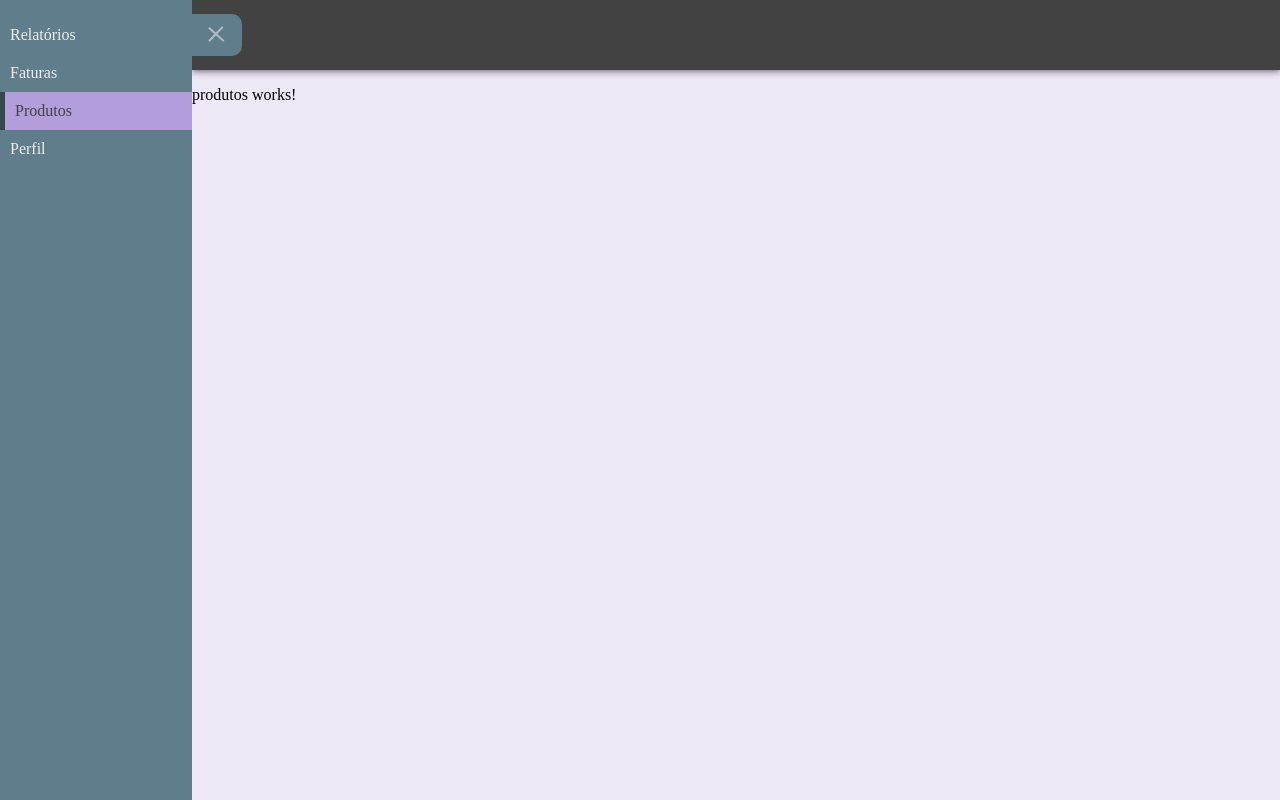
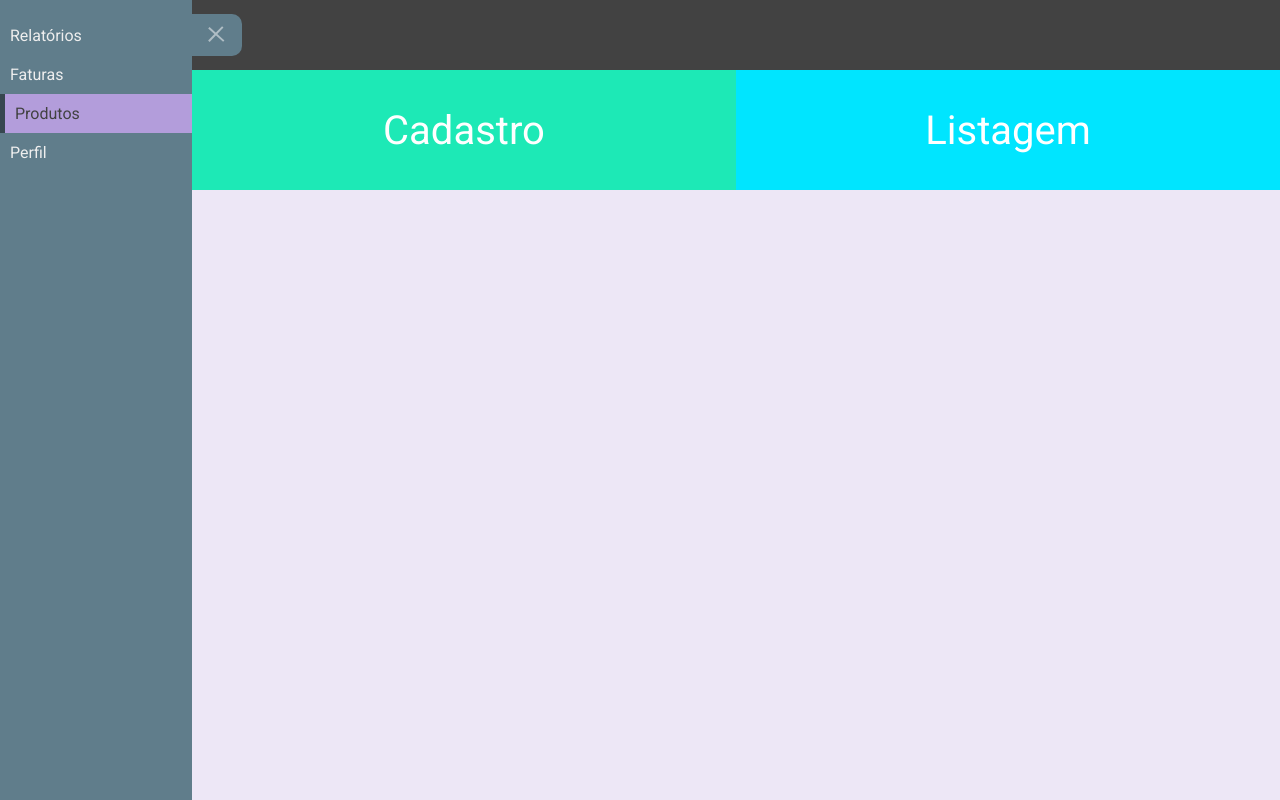
Before and after one commit to TallysHenrike/FabricaDeSoftwaresWeb, an Angular app in the folder dashboard/: page /produtos in a window 1280 px wide. Built offline with nearby package versions, Linux system fonts and the light colour scheme.

Commit message:
Menu do componente produtos

```diff
--- a/dashboard/src/app/main/produtos/produtos.component.css
+++ b/dashboard/src/app/main/produtos/produtos.component.css
@@ -0,0 +1,37 @@
+nav{
+    display: flex;
+    height: 15vh;
+    min-height: 70px;
+}
+
+a{
+    width: 50%;
+    height: 100%;
+    display: flex;
+    justify-content: center;
+    align-items: center;
+    text-decoration: none;
+    font-size: 2.5rem;
+    color: #fff;
+    transition: 0.5s cubic-bezier(0.18, 0.89, 0.32, 1.28);
+    transition-property:
+        background-color,
+        color;
+}
+a:nth-of-type(1){
+    background-color: rgba(29, 233, 182, 1);
+}
+a:nth-of-type(2){
+    background-color: rgba(0, 229, 255, 1);
+}
+
+.ativo{
+    color: #9575cd;
+}
+
+a:nth-of-type(1).ativo{
+    background-color: rgba(29, 233, 182, .3);
+}
+a:nth-of-type(2).ativo{
+    background-color: rgba(0, 229, 255, .3);
+}
--- a/dashboard/src/app/main/produtos/produtos.component.html
+++ b/dashboard/src/app/main/produtos/produtos.component.html
@@ -1 +1,5 @@
-<p>produtos works!</p>
+<nav>
+    <a routerLinkActive="ativo" [routerLink]="['/produtos/listagem']">Cadastro</a>
+    <a routerLinkActive="ativo" [routerLink]="['/produtos/cadastro']">Listagem</a>
+</nav>
+<router-outlet></router-outlet>
--- a/dashboard/src/styles.css
+++ b/dashboard/src/styles.css
@@ -1,6 +1,19 @@
+@import url('https://fonts.googleapis.com/css?family=Roboto&display=swap');
+
 body{
     margin: 0px;
     background-color: #ede7f6
+}
+
+h1,
+h2,
+h3,
+h4,
+h5,
+h6,
+a,
+p{
+    font-family: 'Roboto', sans-serif;
 }
 
 #header{
```
Also changed, not shown: dashboard/src/app/app-routing.module.ts (+10 -1 lines).
